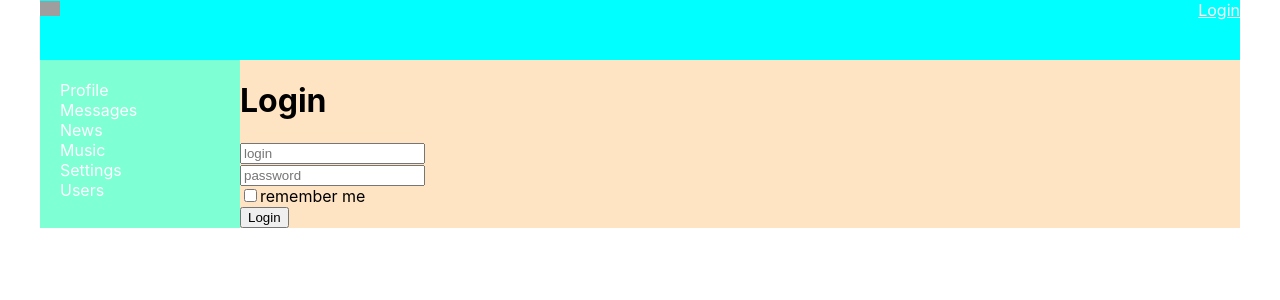
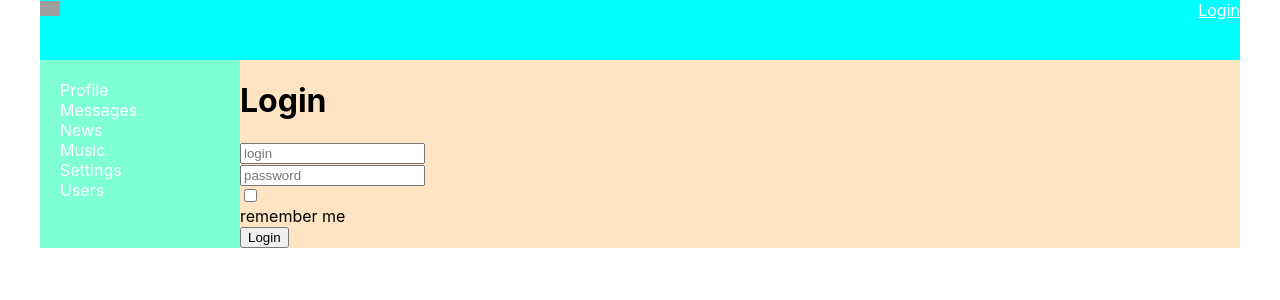
Before and after one commit to oksbelysheva/social_network, a React (Create React App) app: page /login in a window 1280 px wide. Shown: the top 300 px of the page. Built offline with nearby package versions, Linux system fonts and the light colour scheme; no server answers; grey boxes are pictures that could not be loaded.

Commit message:
feat: add validate form

```diff
--- /dev/null
+++ b/src/components/Common/FormControls/FormControls.jsx
@@ -0,0 +1,28 @@
+import React from 'react';
+import classes from './FormControls.module.css';
+
+export const FormControl = ({meta, input, ...props}) => {
+    const showError = meta.error && meta.touched;
+    return (
+        <div className={classes.formControl + " " + (showError ? classes.error : "")}>
+            <div>
+                {props.children}
+            </div>
+            {showError && <span>{meta.error}</span>}
+        </div>
+    )
+};
+
+export const Textarea = (props) => {
+    const {input, meta, ...restProps} = props;
+    return (
+        <FormControl {...props}><textarea {...input} {...restProps}/></FormControl>
+    )
+};
+
+export const Input = (props) => {
+    const {input, meta, ...restProps} = props;
+    return (
+        <FormControl {...props}><input {...input} {...restProps}/></FormControl>
+    )
+};
--- /dev/null
+++ b/src/components/Common/FormControls/FormControls.module.css
@@ -0,0 +1,14 @@
+.formControl {
+
+}
+
+.formControl.error textarea,
+.formControl.error input
+{
+    border: 1px solid red;
+}
+
+.formControl.error span
+{
+    color: red;
+}
--- a/src/components/Dialogs/Dialogs.jsx
+++ b/src/components/Dialogs/Dialogs.jsx
@@ -4,12 +4,16 @@ import DialogItem from "./DialogItem/DialogItem";
 import Message from "./Message/Message";
 import {Redirect} from "react-router-dom";
 import {Field, reduxForm} from "redux-form";
+import {Textarea} from "../Common/FormControls/FormControls";
+import {maxLength, required} from "../../utils/validators/validators";
+
+const maxLengthValidate = maxLength(50);
 
 const DialogForm = (props) => {
     return (
         <form onSubmit={props.handleSubmit}>
             <div>
-                <Field component="textarea" name="newMessage" placeholder="Enter new message"/>
+                <Field component={Textarea} name="newMessage" placeholder="Enter new message" validate={[required, maxLengthValidate]}/>
             </div>
             <div>
                 <button>Post</button>
--- a/src/components/Login/Login.jsx
+++ b/src/components/Login/Login.jsx
@@ -2,13 +2,15 @@ import React from 'react';
 import classes from './Login.module.css'
 import {NavLink} from "react-router-dom";
 import {Field, reduxForm} from "redux-form";
+import {Input} from "../Common/FormControls/FormControls";
+import {required} from "../../utils/validators/validators";
 
 const LoginForm = (props) => {
     return (
         <form onSubmit={props.handleSubmit}>
-            <div><Field component={"input"} name={"login"} placeholder="login"/></div>
-            <div><Field component={"input"} name={"password"} placeholder="password"/></div>
-            <div><Field component={"input"} name={"rememberMe"} type={"checkbox"}/>remember me</div>
+            <div><Field component={Input} name={"login"} placeholder="login" validate={[required]}/></div>
+            <div><Field component={Input} name={"password"} placeholder="password" validate={[required]}/></div>
+            <div><Field component={Input} name={"rememberMe"} type={"checkbox"}/>remember me</div>
             <button>Login</button>
         </form>
     )
--- a/src/components/Profile/MyPosts/MyPosts.jsx
+++ b/src/components/Profile/MyPosts/MyPosts.jsx
@@ -2,12 +2,16 @@ import React from 'react';
 import classes from './MyPosts.module.css';
 import Post from "./Post/Post";
 import {Field, reduxForm} from "redux-form";
+import {maxLength, required} from "../../../utils/validators/validators";
+import {Textarea} from "../../Common/FormControls/FormControls";
+
+const maxLengthValidator = maxLength(20);
 
 const MyPostForm = (props) => {
     return (
         <form onSubmit={props.handleSubmit}>
             <div>
-                <Field component="textarea" name="newPost" placeholder="Enter new post"/>
+                <Field component={Textarea} name="newPost" placeholder="Enter new post" validate={[required, maxLengthValidator]}/>
             </div>
             <div>
                 <button>Add post</button>
--- /dev/null
+++ b/src/utils/validators/validators.js
@@ -0,0 +1,9 @@
+export const required = value => {
+    if (value) return undefined;
+    return 'Field is required';
+};
+
+export const maxLength = maxLength => value => {
+    if (value && value.length > maxLength) return `Max length is ${maxLength} symbols`;
+    return undefined;
+};
```
